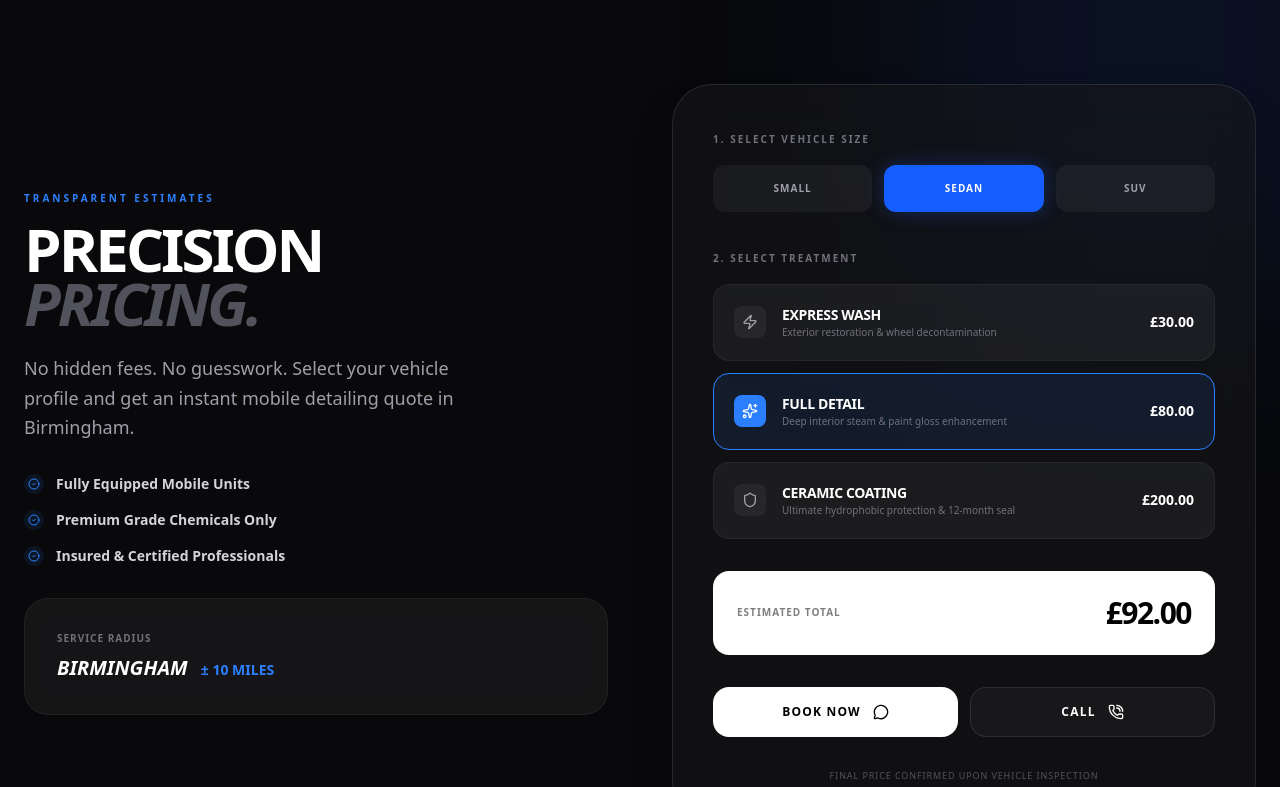
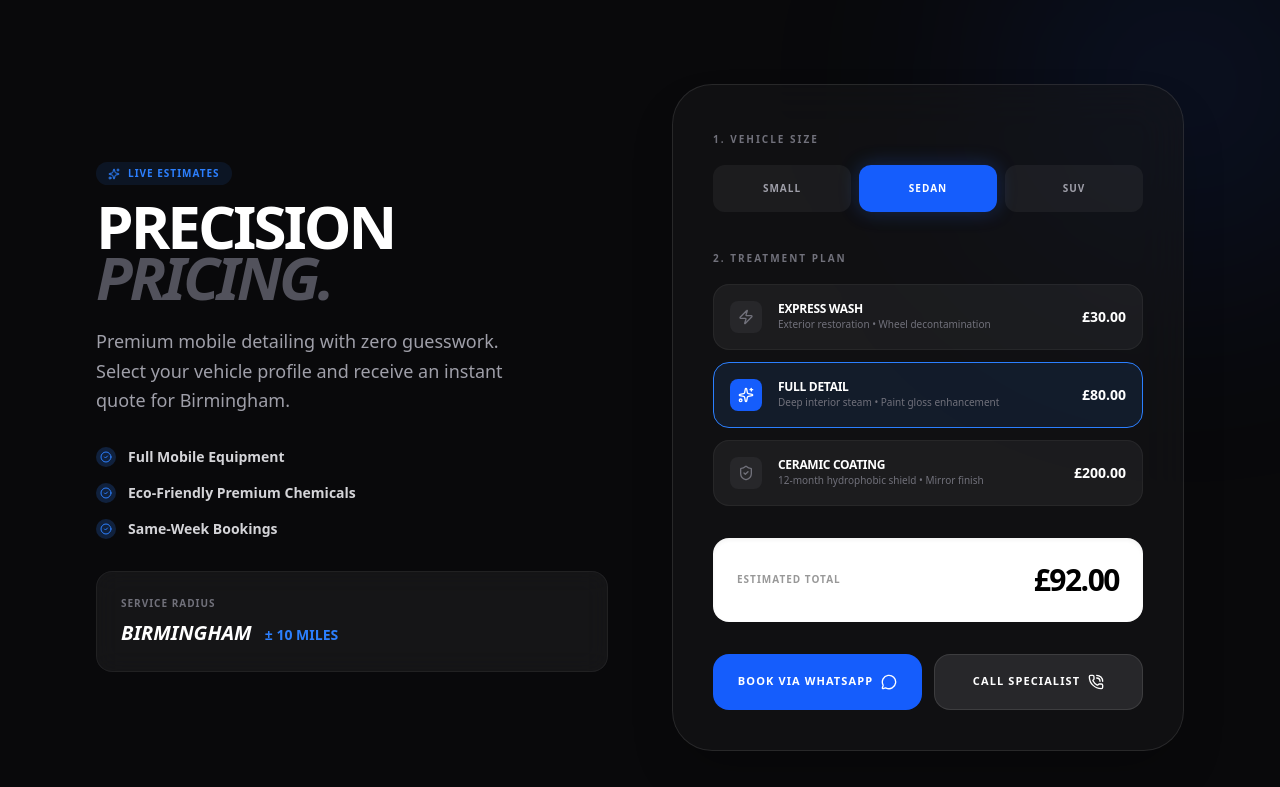
Before and after one commit to mohibbullah-dev/car_detailing, a React app: page / in a window 1280 px wide. Shown: the part 1660-2447 px from the top of the page. Built offline with nearby package versions, Linux system fonts and the light colour scheme; the HTML template or start-up script is replaced by a standard one.

Commit message:
modified

```diff
--- a/src/components/PriceCalculator.jsx
+++ b/src/components/PriceCalculator.jsx
@@ -264,14 +264,14 @@
 // }
 
 import React, { useMemo, useState } from "react";
-import { motion, AnimatePresence } from "motion/react";
+import { motion } from "framer-motion";
 import {
   CheckCircle2,
   MessageCircle,
   PhoneCall,
+  Sparkles,
+  ShieldCheck,
   Zap,
-  Shield,
-  Sparkles,
 } from "lucide-react";
 import { business } from "../data/business";
 
@@ -282,19 +282,19 @@ const SERVICES = [
     name: "Express Wash",
     price: 30,
     icon: <Zap className="h-4 w-4" />,
-    description: "Exterior restoration & wheel decontamination",
+    description: "Exterior restoration • Wheel decontamination",
   },
   {
     name: "Full Detail",
     price: 80,
     icon: <Sparkles className="h-4 w-4" />,
-    description: "Deep interior steam & paint gloss enhancement",
+    description: "Deep interior steam • Paint gloss enhancement",
   },
   {
     name: "Ceramic Coating",
     price: 200,
-    icon: <Shield className="h-4 w-4" />,
-    description: "Ultimate hydrophobic protection & 12-month seal",
+    icon: <ShieldCheck className="h-4 w-4" />,
+    description: "12-month hydrophobic shield • Mirror finish",
   },
 ];
 
@@ -302,29 +302,6 @@ const formatGBP = (n) =>
   new Intl.NumberFormat("en-GB", { style: "currency", currency: "GBP" }).format(
     n,
   );
-
-// Luxury Button Components
-function PrimaryButton({ children, href, className = "" }) {
-  return (
-    <a
-      href={href}
-      className={`group relative flex items-center justify-center gap-3 overflow-hidden rounded-2xl bg-white px-8 py-4 text-xs font-black uppercase tracking-widest text-black transition-all hover:bg-blue-600 hover:text-white ${className}`}
-    >
-      {children}
-    </a>
-  );
-}
-
-function SecondaryButton({ children, href, className = "" }) {
-  return (
-    <a
-      href={href}
-      className={`flex items-center justify-center gap-3 rounded-2xl border border-white/10 bg-zinc-900 px-8 py-4 text-xs font-black uppercase tracking-widest text-white transition-all hover:border-white/40 ${className}`}
-    >
-      {children}
-    </a>
-  );
-}
 
 export default function PriceCalculator() {
   const [carSize, setCarSize] = useState("Sedan");
@@ -340,16 +317,16 @@ export default function PriceCalculator() {
     return Math.round(selectedService.price * multiplier);
   }, [carSize, selectedService.price]);
 
-  const waLink = `https://wa.me/${business.whatsappNumber}?text=Hi! I want to book ${selectedService.name} for my ${carSize}. Total: ${formatGBP(total)}`;
+  const waLink = `https://wa.me/${business.whatsappNumber}?text=Hi! I'd like to book ${selectedService.name} for my ${carSize}. Total: ${formatGBP(total)}`;
 
   return (
     <section id="quote" className="relative bg-zinc-950 py-24 overflow-hidden">
-      {/* Background radial glow */}
-      <div className="absolute -top-[20%] -right-[10%] h-[500px] w-[500px] bg-blue-600/10 blur-[120px]" />
+      {/* Dynamic Background Glow */}
+      <div className="absolute -top-24 -right-24 h-96 w-96 rounded-full bg-blue-600/10 blur-[120px]" />
 
-      <div className="relative z-10 mx-auto max-w-7xl px-6">
+      <div className="relative z-10 mx-auto max-w-6xl px-4 sm:px-6 lg:px-8">
         <div className="grid gap-16 lg:grid-cols-2 lg:items-center">
-          {/* Left Column: Value Prop */}
+          {/* Left Column: Context & Value */}
           <motion.div
             initial={{ opacity: 0, x: -20 }}
             whileInView={{ opacity: 1, x: 0 }}
@@ -357,42 +334,43 @@ export default function PriceCalculator() {
             className="space-y-8"
           >
             <div>
-              <div className="text-blue-500 font-black uppercase tracking-[0.3em] text-[10px] mb-4">
-                Transparent Estimates
+              <div className="inline-flex items-center gap-2 rounded-full bg-blue-500/10 px-3 py-1 text-[10px] font-black uppercase tracking-widest text-blue-500 mb-4">
+                <Sparkles className="h-3 w-3" /> Live Estimates
               </div>
-              <h2 className="text-5xl font-black tracking-tighter text-white sm:text-6xl uppercase leading-[0.9]">
+              <h2 className="text-5xl font-black tracking-tighter text-white sm:text-6xl uppercase leading-[0.85]">
                 Precision <br />
                 <span className="text-zinc-600 italic">Pricing.</span>
               </h2>
               <p className="mt-6 max-w-md text-lg text-zinc-400 leading-relaxed">
-                No hidden fees. No guesswork. Select your vehicle profile and
-                get an instant mobile detailing quote in {business.city}.
+                Premium mobile detailing with zero guesswork. Select your
+                vehicle profile and receive an instant quote for {business.city}
+                .
               </p>
             </div>
 
             <div className="space-y-4">
               {[
-                "Fully Equipped Mobile Units",
-                "Premium Grade Chemicals Only",
-                "Insured & Certified Professionals",
-              ].map((item) => (
+                "Full Mobile Equipment",
+                "Eco-Friendly Premium Chemicals",
+                "Same-Week Bookings",
+              ].map((t) => (
                 <div
-                  key={item}
+                  key={t}
                   className="flex items-center gap-3 text-sm font-bold text-zinc-300"
                 >
-                  <div className="flex h-5 w-5 items-center justify-center rounded-full bg-blue-500/10 text-blue-500">
+                  <div className="flex h-5 w-5 items-center justify-center rounded-full bg-blue-500/20 text-blue-500">
                     <CheckCircle2 className="h-3 w-3" />
                   </div>
-                  {item}
+                  {t}
                 </div>
               ))}
             </div>
 
-            <div className="rounded-3xl border border-white/5 bg-white/5 p-8 backdrop-blur-md">
+            <div className="rounded-2xl border border-white/5 bg-white/5 p-6 backdrop-blur-md">
               <div className="text-[10px] font-black uppercase tracking-widest text-zinc-500 mb-2">
                 Service Radius
               </div>
-              <div className="text-xl font-bold text-white uppercase italic">
+              <div className="text-xl font-bold text-white italic uppercase">
                 {business.city}{" "}
                 <span className="text-blue-500 text-sm not-italic ml-2">
                   ± {business.serviceRadiusMiles} Miles
@@ -401,25 +379,25 @@ export default function PriceCalculator() {
             </div>
           </motion.div>
 
-          {/* Right Column: The Calculator */}
+          {/* Right Column: The Dashboard */}
           <motion.div
             initial={{ opacity: 0, scale: 0.95 }}
             whileInView={{ opacity: 1, scale: 1 }}
             viewport={{ once: true }}
-            className="relative rounded-[2.5rem] border border-white/10 bg-zinc-900/50 p-8 shadow-2xl backdrop-blur-xl sm:p-10"
+            className="rounded-[2.5rem] border border-white/10 bg-zinc-900/50 p-6 shadow-2xl backdrop-blur-xl sm:p-10"
           >
             <div className="space-y-8">
-              {/* Car Size Selector */}
+              {/* Size Selector */}
               <div>
                 <label className="text-[10px] font-black uppercase tracking-[0.2em] text-zinc-500">
-                  1. Select Vehicle Size
+                  1. Vehicle Size
                 </label>
-                <div className="mt-4 grid grid-cols-3 gap-3">
+                <div className="mt-4 grid grid-cols-3 gap-2">
                   {Object.keys(SIZE_MULTIPLIER).map((size) => (
                     <button
                       key={size}
                       onClick={() => setCarSize(size)}
-                      className={`relative overflow-hidden rounded-xl py-4 text-[10px] font-black uppercase tracking-widest transition-all ${
+                      className={`rounded-xl py-4 text-[10px] font-black uppercase tracking-widest transition-all ${
                         carSize === size
                           ? "bg-blue-600 text-white shadow-[0_0_20px_rgba(37,99,235,0.3)]"
                           : "bg-white/5 text-zinc-400 hover:bg-white/10"
@@ -431,17 +409,17 @@ export default function PriceCalculator() {
                 </div>
               </div>
 
-              {/* Service Type Selector */}
+              {/* Service Selector */}
               <div>
                 <label className="text-[10px] font-black uppercase tracking-[0.2em] text-zinc-500">
-                  2. Select Treatment
+                  2. Treatment Plan
                 </label>
                 <div className="mt-4 space-y-3">
                   {SERVICES.map((s) => (
                     <button
                       key={s.name}
                       onClick={() => setServiceType(s.name)}
-                      className={`w-full group rounded-2xl border p-5 text-left transition-all ${
+                      className={`w-full group rounded-2xl border p-4 text-left transition-all ${
                         serviceType === s.name
                           ? "border-blue-500 bg-blue-500/10"
                           : "border-white/5 bg-white/5 hover:border-white/20"
@@ -450,12 +428,12 @@ export default function PriceCalculator() {
                       <div className="flex items-center justify-between">
                         <div className="flex items-center gap-4">
                           <div
-                            className={`rounded-lg p-2 transition-colors ${serviceType === s.name ? "bg-blue-500 text-white" : "bg-zinc-800 text-zinc-400"}`}
+                            className={`rounded-lg p-2 ${serviceType === s.name ? "bg-blue-600 text-white" : "bg-zinc-800 text-zinc-500"}`}
                           >
                             {s.icon}
                           </div>
                           <div>
-                            <div className="text-sm font-black uppercase tracking-tight text-white">
+                            <div className="text-xs font-black uppercase text-white tracking-tight">
                               {s.name}
                             </div>
                             <div className="text-[10px] text-zinc-500">
@@ -473,9 +451,9 @@ export default function PriceCalculator() {
               </div>
 
               {/* Total Display */}
-              <div className="rounded-2xl bg-white p-6 text-black">
+              <div className="rounded-2xl bg-white p-6 text-black shadow-inner">
                 <div className="flex items-center justify-between">
-                  <div className="text-[10px] font-black uppercase tracking-widest opacity-50">
+                  <div className="text-[10px] font-black uppercase tracking-widest opacity-40">
                     Estimated Total
                   </div>
                   <div className="text-3xl font-black tracking-tighter">
@@ -484,19 +462,21 @@ export default function PriceCalculator() {
                 </div>
               </div>
 
-              {/* CTAs */}
+              {/* Actions */}
               <div className="grid gap-3 sm:grid-cols-2">
-                <PrimaryButton href={waLink}>
-                  Book Now <MessageCircle className="h-4 w-4" />
-                </PrimaryButton>
-                <SecondaryButton href={`tel:${business.phoneTel}`}>
-                  Call <PhoneCall className="h-4 w-4" />
-                </SecondaryButton>
+                <a
+                  href={waLink}
+                  className="flex h-14 items-center justify-center gap-2 rounded-2xl bg-blue-600 text-[11px] font-black uppercase tracking-widest text-white transition-all hover:bg-blue-500 hover:shadow-lg hover:shadow-blue-600/20 active:scale-95"
+                >
+                  Book via WhatsApp <MessageCircle className="h-4 w-4" />
+                </a>
+                <a
+                  href={`tel:${business.phoneTel}`}
+                  className="flex h-14 items-center justify-center gap-2 rounded-2xl border border-white/10 bg-zinc-800 text-[11px] font-black uppercase tracking-widest text-white transition-all hover:border-white/30 active:scale-95"
+                >
+                  Call Specialist <PhoneCall className="h-4 w-4" />
+                </a>
               </div>
-
-              <p className="text-center text-[9px] font-medium uppercase tracking-widest text-zinc-600">
-                Final price confirmed upon vehicle inspection
-              </p>
             </div>
           </motion.div>
         </div>
```
